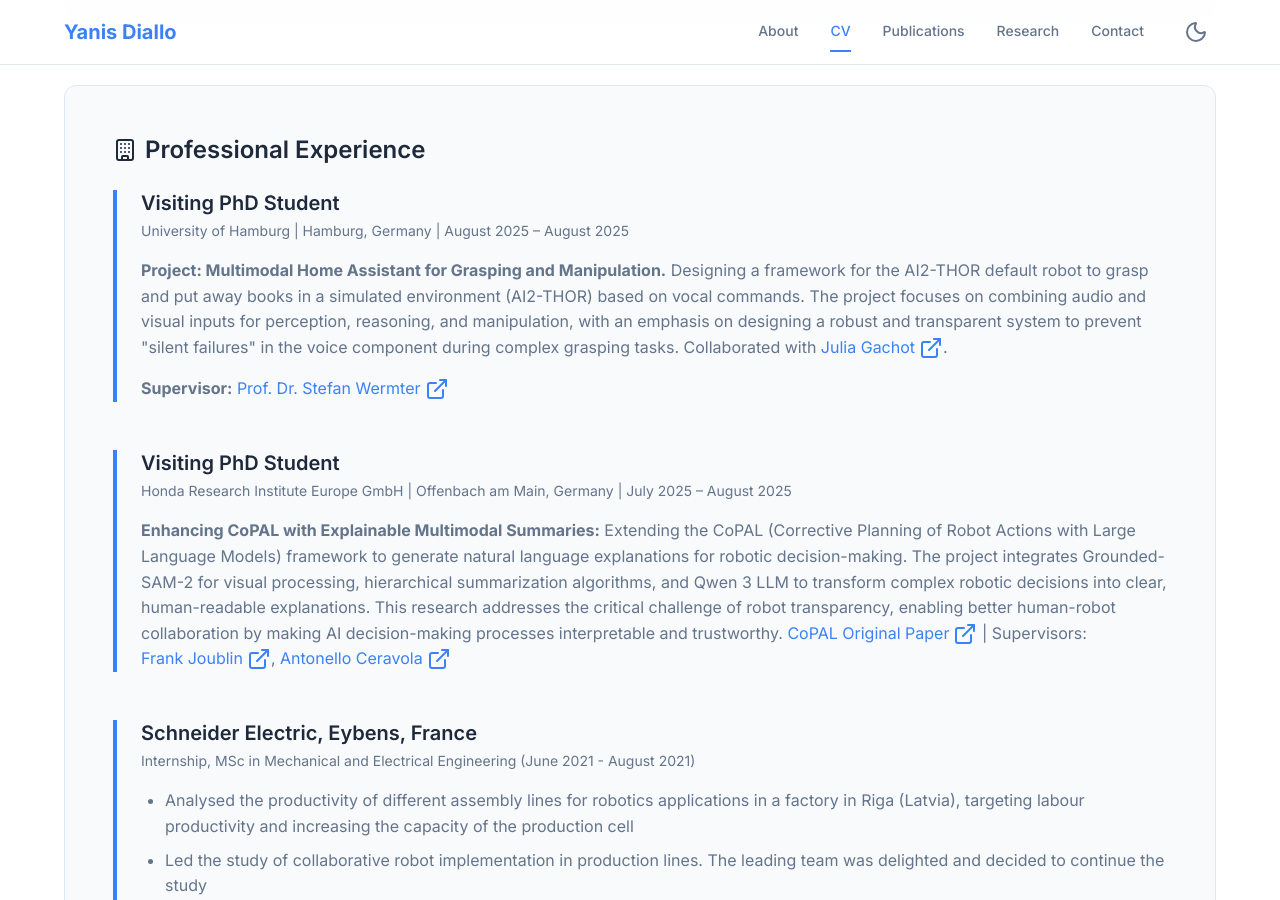
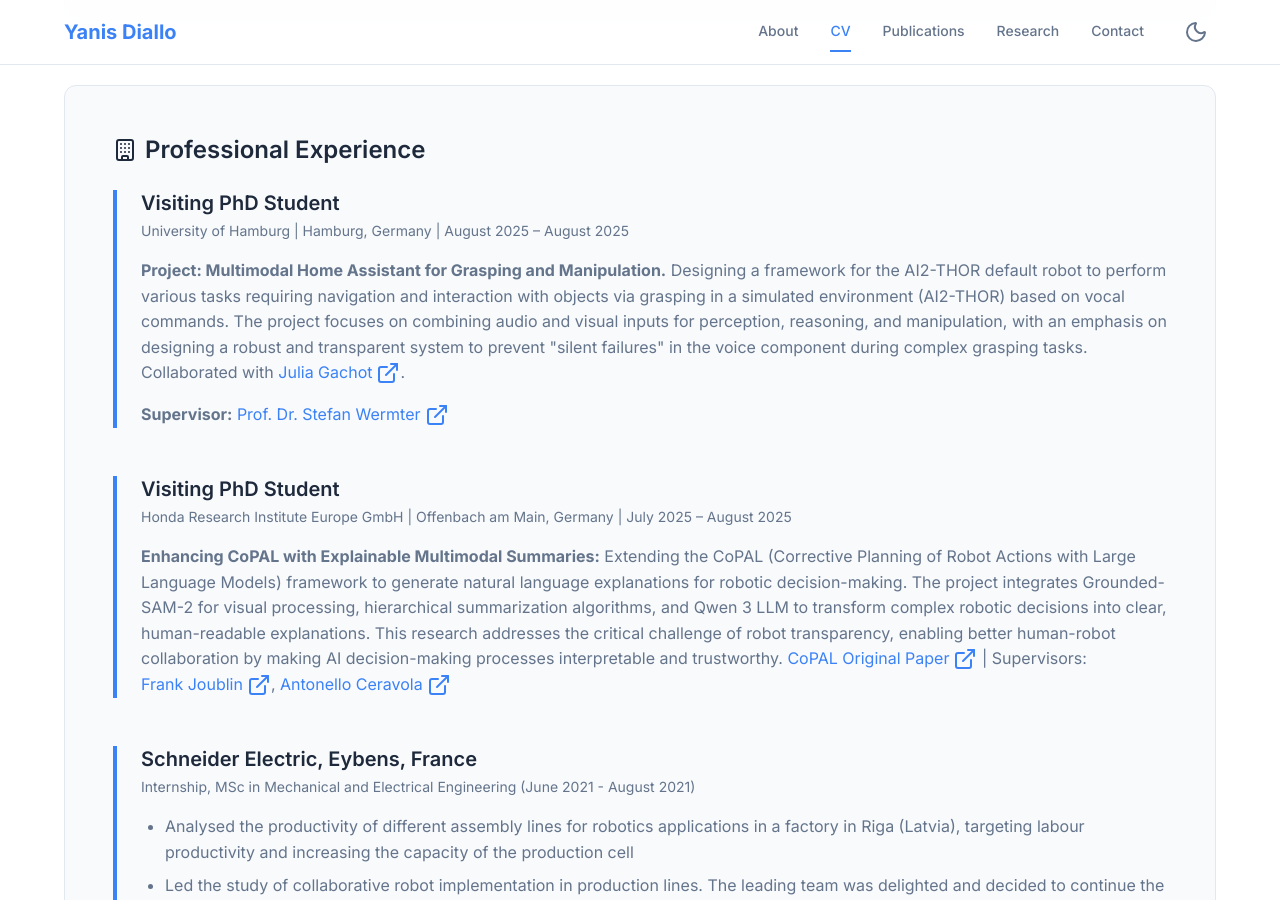
Before and after one commit to yanisdiallo/yanisdiallo.github.io, a Jekyll site: the page built from cv.md, in a window 1280 px wide and 900 px high, scrolled down 1159 px. Built offline with Jekyll 4.4.1, drawn with Linux system fonts in a browser that asks for light colours.

Commit message:
Refine Hamburg project description: update AI2-THOR tasks

```diff
--- a/cv.md
+++ b/cv.md
@@ -71,7 +71,7 @@ permalink: /cv/
                 <p class="cv-item-subtitle">University of Hamburg | Hamburg, Germany | August 2025 – August 2025</p>
             </div>
             <div class="cv-item-content">
-                <p><strong>Project: Multimodal Home Assistant for Grasping and Manipulation.</strong> Designing a framework for the AI2-THOR default robot to grasp and put away books in a simulated environment (AI2-THOR) based on vocal commands. The project focuses on combining audio and visual inputs for perception, reasoning, and manipulation, with an emphasis on designing a robust and transparent system to prevent "silent failures" in the voice component during complex grasping tasks. Collaborated with <a href="https://www.inf.uni-hamburg.de/en/inst/ab/wtm/people/gachot.html" target="_blank" rel="noopener noreferrer" class="inline-link">Julia Gachot <i data-lucide="external-link"></i></a>.</p>
+                <p><strong>Project: Multimodal Home Assistant for Grasping and Manipulation.</strong> Designing a framework for the AI2-THOR default robot to perform various tasks requiring navigation and interaction with objects via grasping in a simulated environment (AI2-THOR) based on vocal commands. The project focuses on combining audio and visual inputs for perception, reasoning, and manipulation, with an emphasis on designing a robust and transparent system to prevent "silent failures" in the voice component during complex grasping tasks. Collaborated with <a href="https://www.inf.uni-hamburg.de/en/inst/ab/wtm/people/gachot.html" target="_blank" rel="noopener noreferrer" class="inline-link">Julia Gachot <i data-lucide="external-link"></i></a>.</p>
                 <p><strong>Supervisor:</strong> <a href="https://www.inf.uni-hamburg.de/en/inst/ab/wtm/people/wermter.html" target="_blank" rel="noopener noreferrer" class="inline-link">Prof. Dr. Stefan Wermter <i data-lucide="external-link"></i></a></p>
             </div>
         </div>
```
